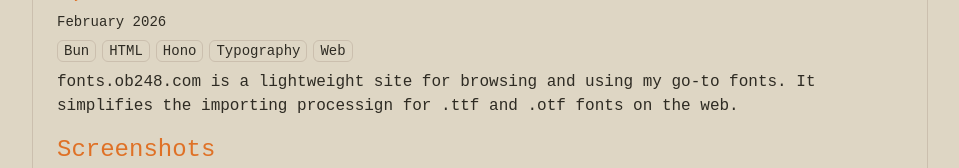
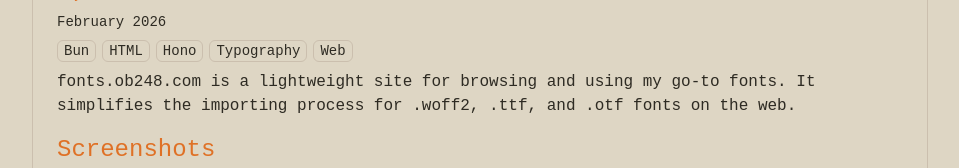
Before and after one commit to hex248/ob248.com, a React (Vite) app: page /projects/fonts in a window 1280 px wide. Shown: the part 257-425 px from the top of the page, without its empty margins (160-1119 px from the left). Built offline with nearby package versions, Linux system fonts and the light colour scheme; a web font is replaced by a local one.

Commit message:
fix: spelling and woff2

```diff
--- a/src/projects/fonts/index.tsx
+++ b/src/projects/fonts/index.tsx
@@ -18,8 +18,8 @@
     <ProjectPage metadata={metadata}>
       <p className="mb-4 text-pretty">
         fonts.ob248.com is a lightweight site for browsing and using my go-to
-        fonts. It simplifies the importing processign for .ttf and .otf fonts on
-        the web.
+        fonts. It simplifies the importing process for .woff2, .ttf, and .otf
+        fonts on the web.
       </p>
 
       <div className="mt-4">
```
